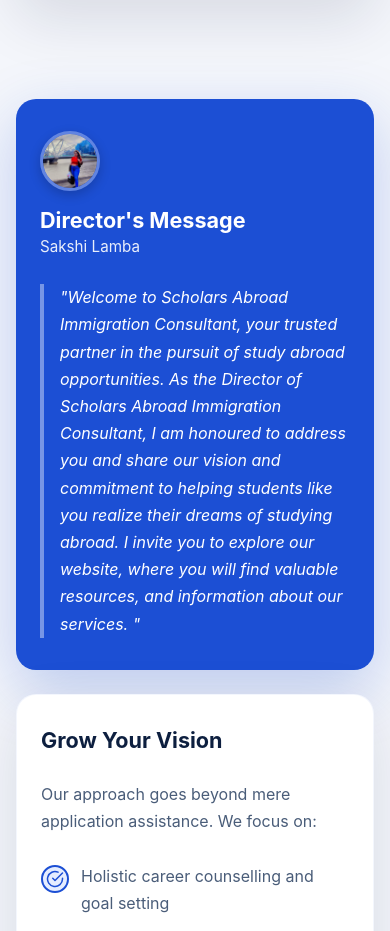
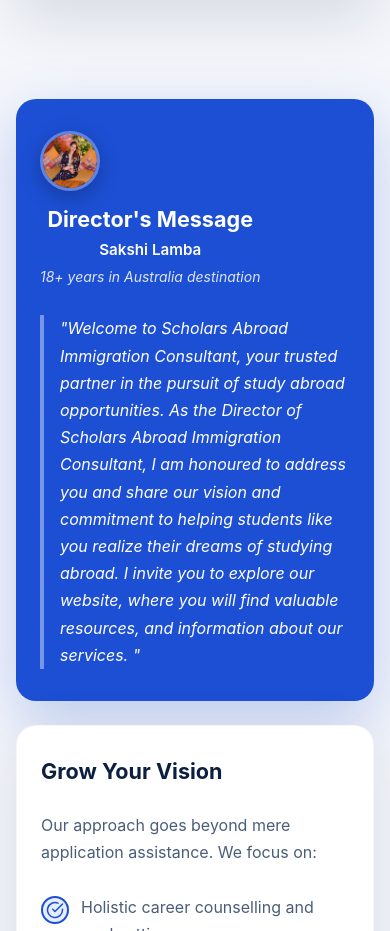
Before and after one commit to Nitanshu12/SAIC, a React (Vite) app in the folder frontend/: page /about in a window 390 px wide. Shown: the part 1200-2131 px from the top of the page. Built offline with nearby package versions, Linux system fonts and the light colour scheme.

Commit message:
Some changes

```diff
--- a/frontend/src/pages/About.jsx
+++ b/frontend/src/pages/About.jsx
@@ -2,7 +2,7 @@
 import { useNavigate } from 'react-router-dom';
 import { Target, CheckCircle } from 'lucide-react';
 import '../styles/about.css';
-import Founder from '../assets/Founder.jpeg';
+import Founder from '../assets/Founders1.jpeg';
 
 const australiaHighlights = [
     {
@@ -111,6 +111,7 @@
               <div className="director-title-group">
                 <h2 className="director-title">Director's Message</h2>
                 <p className="director-name">Sakshi Lamba</p>
+                <p className="director-experience">18+ years in Australia destination</p>
               </div>
             </div>
             <blockquote className="director-quote">
--- a/frontend/src/pages/Contacts.jsx
+++ b/frontend/src/pages/Contacts.jsx
@@ -131,7 +131,7 @@
                                     <div className="contact-info-content">
                                         <h3>Office Address</h3>
                                         <p>Connaught Place</p>
-                                        <p>New Delhi - 110001</p>
+                                        <p>West Patel Nagar New Delhi - 110008</p>
                                         <p>India</p>
                                     </div>
                                 </div>
@@ -139,10 +139,8 @@
                                 <div className="contact-info-card">
                                     <Phone size={24} color="#2563eb"/>
                                     <div className="contact-info-content">
-                                        <h3>Phone Numbers</h3>
-                                        <p>+91-11-XXXX-XXXX</p>
-                                        <p>+91-98XXX-XXXXX</p>
-                                        <p>Toll Free: 1800-XXX-XXXX</p>
+                                        <h3>Phone Number</h3>
+                                        <p>+91-9999759589</p>
                                     </div>
                                 </div>
 
@@ -150,9 +148,7 @@
                                     <Mail size={24} color="#2563eb"/>
                                     <div className="contact-info-content">
                                         <h3>Email Addresses</h3>
-                                        <p>info@scholarsabroad.com</p>
-                                        <p>admissions@scholarsabroad.com</p>
-                                        <p>support@scholarsabroad.com</p>
+                                        <p>internationalapplication16@gmail.com</p>
                                     </div>
                                 </div>
 
@@ -160,9 +156,7 @@
                                         <Clock size={24} />
                                     <div className="contact-info-content">
                                         <h3>Office Hours</h3>
-                                        <p>Monday - Friday: 9:00 AM - 6:00 PM</p>
-                                        <p>Saturday: 10:00 AM - 4:00 PM</p>
-                                        <p>Sunday: Closed</p>
+                                        <p>Monday - Sunday: 10:00 AM - 6:00 PM</p>
                                     </div>
                                 </div>
                             </div>
--- a/frontend/src/styles/about.css
+++ b/frontend/src/styles/about.css
@@ -401,34 +401,43 @@
 
 .director-header {
   display: flex;
-  align-items: center;
-  gap: 20px;
+  align-items: flex-start;
+  gap: 24px;
 }
 
 .director-image-wrapper {
-  width: 100px;
-  height: 100px;
+  width: 160px;
+  height: 160px;
   border-radius: 50%;
   overflow: hidden;
-  border: 3px solid rgba(255, 255, 255, 0.3);
+  border: 4px solid rgba(255, 255, 255, 0.3);
   flex-shrink: 0;
-  box-shadow: 0 4px 12px rgba(0, 0, 0, 0.2);
+  box-shadow: 0 6px 20px rgba(0, 0, 0, 0.25);
+  transition: transform 0.3s ease, box-shadow 0.3s ease;
+}
+
+.director-image-wrapper:hover {
+  transform: scale(1.05);
+  box-shadow: 0 8px 24px rgba(0, 0, 0, 0.3);
 }
 
 .director-image {
   width: 100%;
   height: 100%;
   object-fit: cover;
+  transition: transform 0.3s ease;
 }
+
 .director-image:hover {
-  transform: scale(2);
-  transition: transform 0.3s ease;
+  transform: scale(1.1);
 }
 
 .director-title-group {
   display: flex;
   flex-direction: column;
-  gap: 4px;
+  gap: 8px;
+  flex: 1;
+  padding-top: 8px;
 }
 
 .director-title {
@@ -436,13 +445,24 @@
   font-weight: 700;
   margin: 0;
   color: #ffffff;
+  line-height: 1.2;
 }
 
 .director-name {
+  font-size: 1.25rem;
+  font-weight: 600;
+  margin: 0;
+  color: #ffffff;
+  line-height: 1.4;
+}
+
+.director-experience {
   font-size: 1rem;
   font-weight: 400;
   margin: 0;
-  color: rgba(255, 255, 255, 0.9);
+  color: rgba(255, 255, 255, 0.85);
+  line-height: 1.5;
+  font-style: italic;
 }
 
 .director-quote {
@@ -538,6 +558,23 @@
   .vision-card {
     padding: 40px 32px;
   }
+
+  .director-image-wrapper {
+    width: 140px;
+    height: 140px;
+  }
+
+  .director-title {
+    font-size: 1.5rem;
+  }
+
+  .director-name {
+    font-size: 1.15rem;
+  }
+
+  .director-experience {
+    font-size: 0.95rem;
+  }
 }
 
 @media (max-width: 768px) {
@@ -556,16 +593,30 @@
   }
 
   .director-header {
-    gap: 16px;
+    gap: 20px;
+    align-items: center;
   }
 
   .director-image-wrapper {
-    width: 70px;
-    height: 70px;
+    width: 120px;
+    height: 120px;
+    border-width: 3px;
+  }
+
+  .director-title-group {
+    padding-top: 0;
   }
 
   .director-title {
     font-size: 1.5rem;
+  }
+
+  .director-name {
+    font-size: 1.1rem;
+  }
+
+  .director-experience {
+    font-size: 0.9rem;
   }
 
   .director-quote {
@@ -591,6 +642,41 @@
   .vision-card {
     padding: 32px 24px;
     border-radius: 20px;
+  }
+
+  .director-header {
+    flex-direction: column;
+    align-items: center;
+    text-align: center;
+    gap: 20px;
+  }
+
+  .director-image-wrapper {
+    width: 140px;
+    height: 140px;
+  }
+
+  .director-title-group {
+    align-items: center;
+    padding-top: 0;
+    gap: 6px;
+  }
+
+  .director-title {
+    font-size: 1.35rem;
+  }
+
+  .director-name {
+    font-size: 1.05rem;
+  }
+
+  .director-experience {
+    font-size: 0.875rem;
+  }
+
+  .director-quote {
+    font-size: 1rem;
+    text-align: left;
   }
 
   .director-header {
```
Also changed, not shown: frontend/src/assets/Founders1.jpeg (added).
